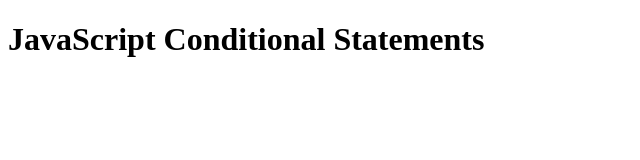
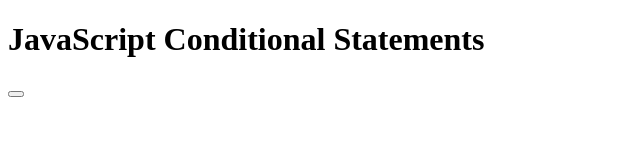
Before and after one commit to MdjcChiong/Q4-Practice1, a plain HTML site: page index.html in a window 1280 px wide. Shown: the full height of the page, 0-640 px from the left. Drawn offline with Linux system fonts and the light colour scheme.

Commit message:
Update index.html

```diff
--- a/index.html
+++ b/index.html
@@ -7,9 +7,11 @@
 </head>
 <body>
     <h1>JavaScript Conditional Statements</h1>
+    <button class="btn btn-info" onclick="checkAge()"></button>
 
     <script>
         //checkAge
+        function checkAge(){
         if (19 < 18){
             alert("You are underage.")
         }
@@ -19,6 +21,8 @@
         else{
             alert("Your age could not be classified");
         }
+    }
+
      </script>
 </body>
 </html>
```
